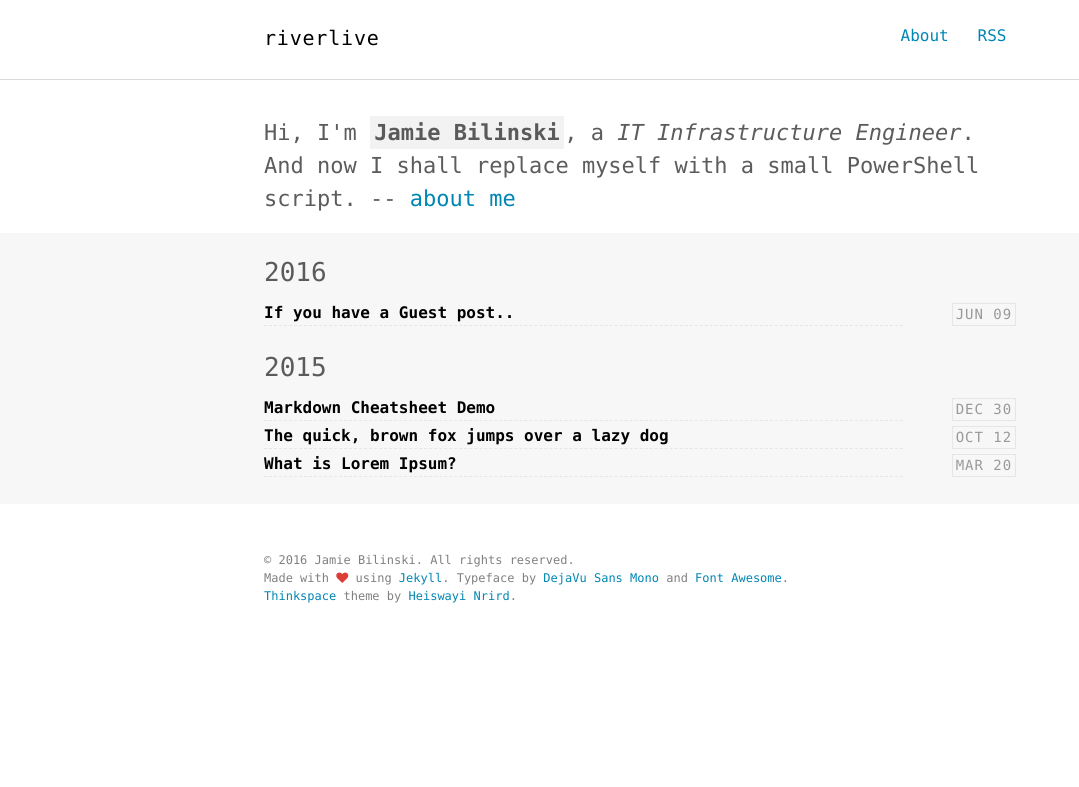
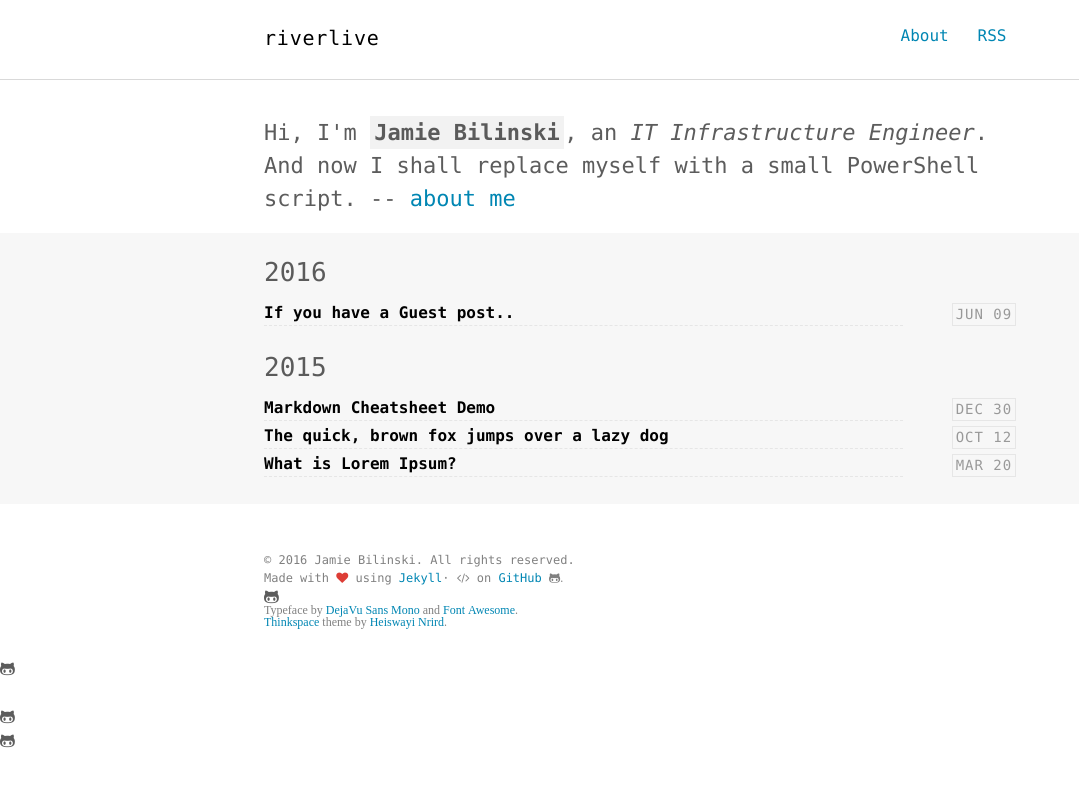
Before and after one commit to jbilinski/scriptops.com, a Jekyll site: the page built from index.html, in a window 1280 px wide. Shown: the top 787 px of the page, without its empty margins (0-1079 px from the left). Built offline with Jekyll 4.4.1, drawn with Linux system fonts in a browser that asks for light colours.

Commit message:
syntax cleanup

```diff
--- a/_includes/footer.html
+++ b/_includes/footer.html
@@ -1,7 +1,7 @@
 <footer class="site-footer">
   <div class="container">
     <small class="block">&copy; {{ site.time | date: '%Y' }} {{ site.author.name }}. All rights reserved.</small>
-    <small class="block">Made with <i class="fa fa-heart" aria-hidden="true" style="color:#DD3D36"></i> using <a href="http://jekyllrb.com/">Jekyll</a>. Typeface by <a href="https://www.fontsquirrel.com/fonts/dejavu-sans-mono">DejaVu Sans Mono</a> and <a href="http://fontawesome.io/">Font Awesome</a>.</small>
+    <small class="block">Made with <i class="fa fa-heart" aria-hidden="true" style="color:#DD3D36"></i> using <a href="http://jekyllrb.com/">Jekyll</a>&middot; <i class="fa fa-code"></i> on <a href="https://github.com/heiswayi/heiswayi.github.io_jekyll_source">GitHub</a> <i class="fa fa-github-alt">.</small><small><sub>Typeface by <a href="https://www.fontsquirrel.com/fonts/dejavu-sans-mono">DejaVu Sans Mono</a> and <a href="http://fontawesome.io/">Font Awesome</a>.</small></sub>
     <small><sub><a href="https://github.com/heiswayi/thinkspace">Thinkspace</a> theme by <a href="http://heiswayi.github.io/">Heiswayi Nrird</a>.</sub></small>
   </div>
 </footer>
--- a/_includes/intro.html
+++ b/_includes/intro.html
@@ -1,6 +1,6 @@
 <section class="intro">
   <div class="container">
-    <p class="lead">Hi, I'm <strong class="author-name" itemprop="name">{{ site.author.name }}</strong>, a <em itemprop="jobTitle">{{ site.author.job }}</em>. <br>
+    <p class="lead">Hi, I'm <strong class="author-name" itemprop="name">{{ site.author.name }}</strong>, an <em itemprop="jobTitle">{{ site.author.job }}</em>. <br>
     {{ site.author.bio }} -- <a href="{{ '/about' | prepend: site.author.url }}" target="_blank">about me</a></p>
   </div>
 </section>
```
